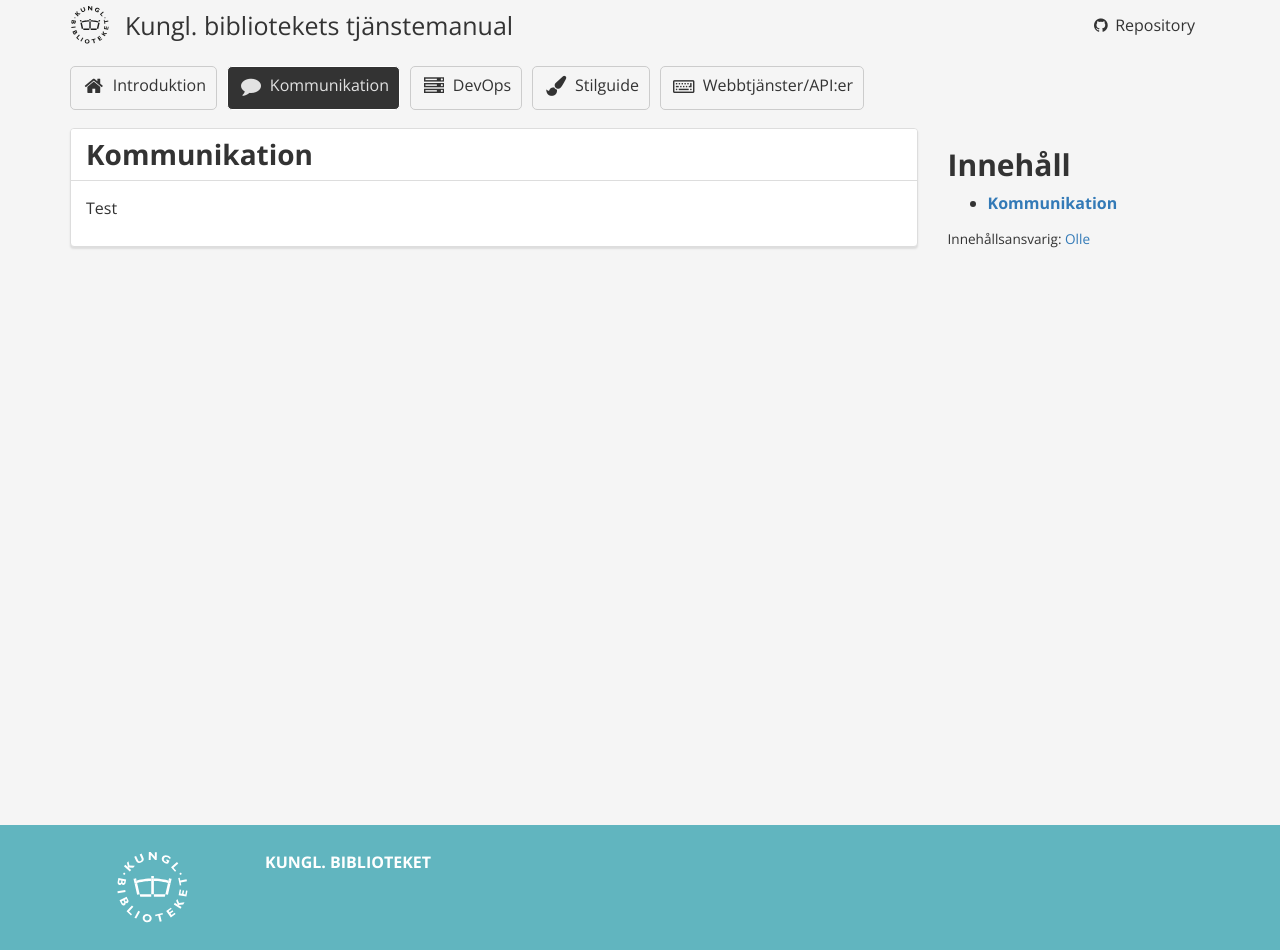
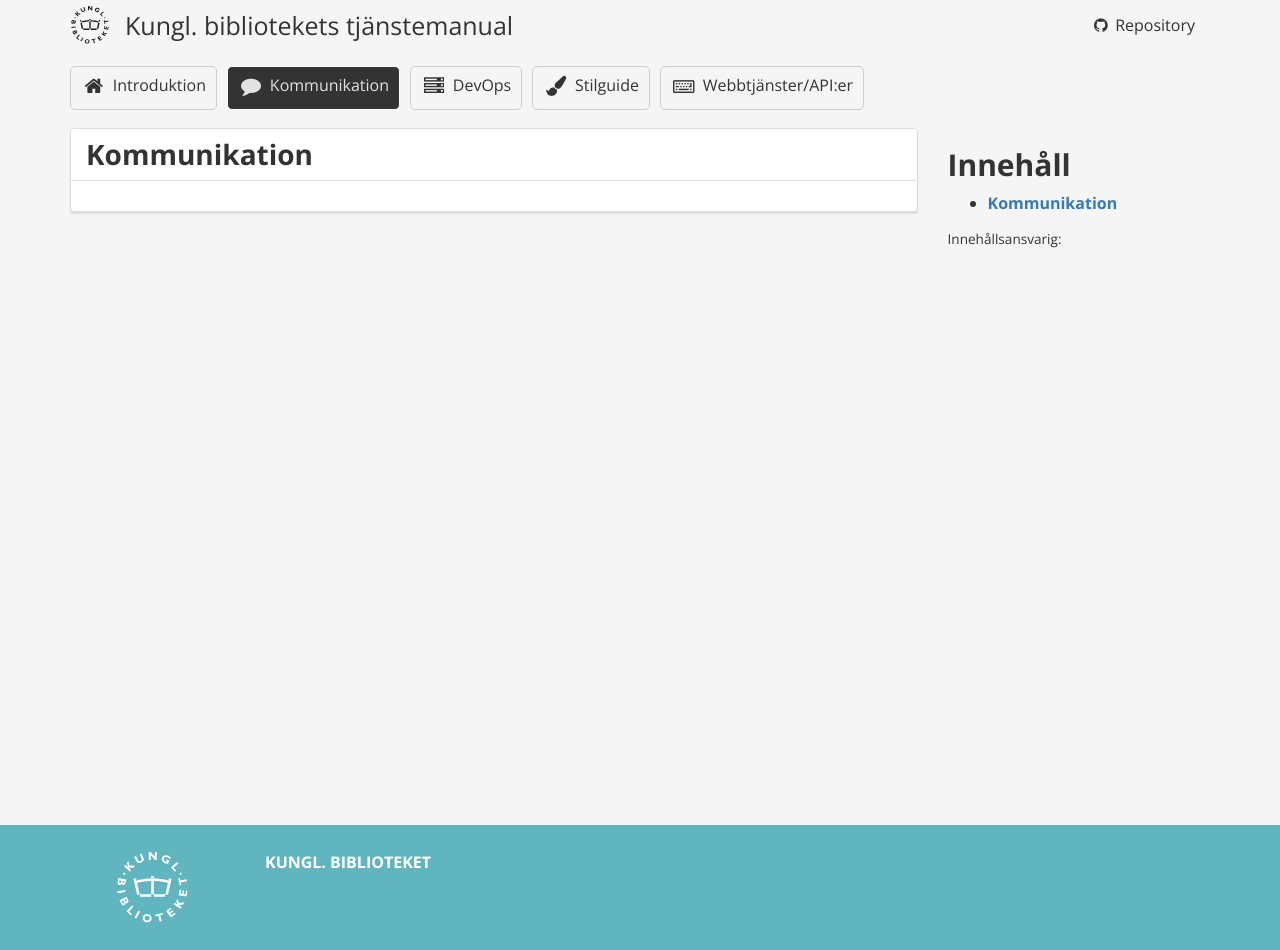
Before and after one commit to Kungbib/service-manual, a Jekyll site: the page built from _content/communications/communications.md, in a window 1280 px wide. Built offline with Jekyll 4.4.1, drawn with Linux system fonts in a browser that asks for light colours; nearby versions of some CDN libraries.

Commit message:
Update communications.md

```diff
--- a/_content/communications/communications.md
+++ b/_content/communications/communications.md
@@ -3,10 +3,6 @@ layout: guide
 title: Kommunikation
 section: communications
 permalink: /communications/
-author: Olle
-authormail: Olle@kb.se
 icon: comment
 top: true
 ---
-
-Test
```
